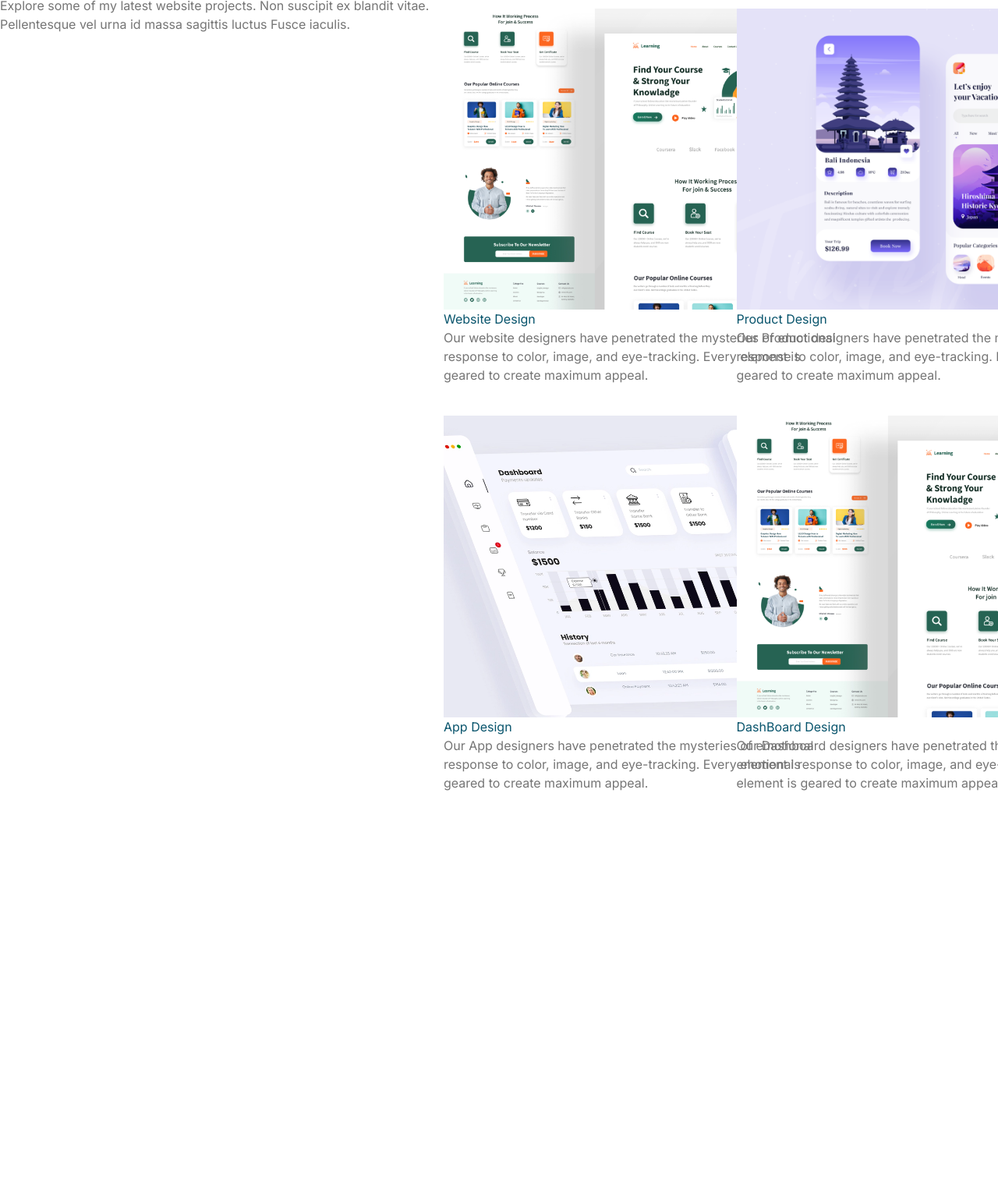
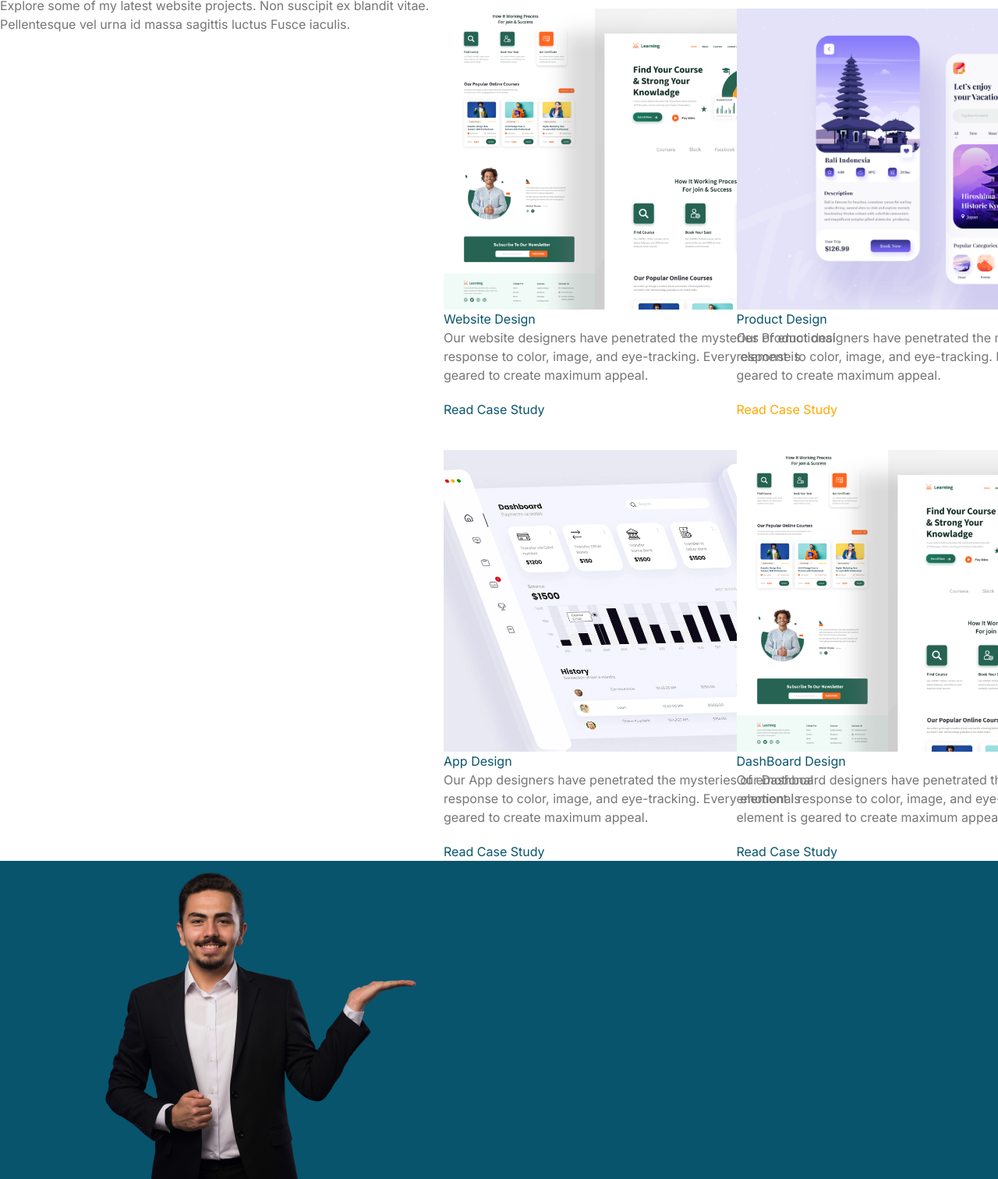
Before and after one commit to ozufar88-byte/Portfolio, a website: page src/index.html in a window 1280 px wide. Shown: the part 1663-3175 px from the top of the page at 78% size. Before the commit the page ends 2679 px from the top, so only its background shows below. Drawn offline with Linux system fonts and the light colour scheme.

Commit message:
continue

```diff
--- a/src/index.html
+++ b/src/index.html
@@ -118,7 +118,8 @@
 
                 <!-- Card 1 -->
                 <div class="bg-white p-6 rounded-lg shadow">
-      <div class="text-blue-500 text-2xl mb-4"><img src="image/main/Group 15 (2).png" alt="" class="w-[50px] h-[50px]"></div>
+                    <div class="text-blue-500 text-2xl mb-4"><img src="image/main/Group 15 (2).png" alt=""
+                            class="w-[50px] h-[50px]"></div>
                     <h3 class="font-semibold mb-2">UI/UX Design</h3>
                     <p class="text-sm text-gray-500">
                         I've created a user interface and user experience with some process and method.
@@ -127,7 +128,8 @@
 
                 <!-- Card 2 (ACTIVE) -->
                 <div class="bg-[#08546C] text-white p-6 rounded-lg shadow-lg scale-105">
-      <div class="text-yellow-400 text-2xl mb-4"><img src="image/main/Group 15.png" alt="" class="w-[50px] h-[50px]"></div>
+                    <div class="text-yellow-400 text-2xl mb-4"><img src="image/main/Group 15.png" alt=""
+                            class="w-[50px] h-[50px]"></div>
                     <h3 class="font-semibold mb-2">Web Development</h3>
                     <p class="text-sm text-gray-200">
                         I've created a user interface and user experience with some process and method.
@@ -136,7 +138,8 @@
 
                 <!-- Card 3 -->
                 <div class="bg-white p-6 rounded-lg shadow">
-      <div class="text-blue-500 text-2xl mb-4"><img src="image/main/Group 15 (1).png" alt="" class="w-[50px] h-[50px]"></div>
+                    <div class="text-blue-500 text-2xl mb-4"><img src="image/main/Group 15 (1).png" alt=""
+                            class="w-[50px] h-[50px]"></div>
                     <h3 class="font-semibold mb-2">Visual Branding</h3>
                     <p class="text-sm text-gray-500">
                         I've created a user interface and user experience with some process and method.
@@ -145,7 +148,8 @@
 
                 <!-- Card 4 -->
                 <div class="bg-white p-6 rounded-lg shadow">
-      <div class="text-blue-500 text-2xl mb-4"><img src="image/main/Group 15 (2).png" alt="" class="w-[50px] h-[50px]"></div>
+                    <div class="text-blue-500 text-2xl mb-4"><img src="image/main/Group 15 (2).png" alt=""
+                            class="w-[50px] h-[50px]"></div>
                     <h3 class="font-semibold mb-2">App Development</h3>
                     <p class="text-sm text-gray-500">
                         I've created a user interface and user experience with some process and method.
@@ -157,7 +161,8 @@
         <section class="flex justify-center pt-52">
             <div class="">
                 <h1 class="text-[#08546C] text-3xl font-semibold">Featured My Portfolio</h1>
-        <p class="text-[#757575] w-[569px] pt-3">Explore some of my latest website projects. Non suscipit ex blandit
+                <p class="text-[#757575] w-[569px] pt-3">Explore some of my latest website projects. Non suscipit ex
+                    blandit
                     vitae. Pellentesque vel urna id massa sagittis luctus Fusce iaculis.</p>
             </div>
             <div class="grid grid-cols-1 md:grid-cols-2 gap-10 pt-16">
@@ -165,30 +170,43 @@
                     <img src="image/main/ea121bf03340285f703452e13a4b7ba6410bc6c4.jpg" alt="" class="">
                     <h2 class="text-[#08546C]">Website Design</h2>
                     <p class="text-[#757575] W-[426px]">Our website designers have penetrated the mysteries of
-emotional response to color, image,  and eye-tracking.
+                        emotional response to color, image, and eye-tracking.
                         Every element is geared to create maximum appeal.</p>
+                        <button class="text-[#08546C] pt-5">Read Case Study</button>
+                        <i class="fa-solid fa-arrow-right"></i>
                 </div>
                 <div class="w-[515px]">
                     <img src="image/main/8f38c6e72434eebe6de0916f8f4cbba244645796.png" alt="" class="">
                     <h3 class="text-[#08546C]">Product Design</h3>
                     <p class="text-[#757575] W-[426px]">Our Product designers have penetrated the mysteries of
-emotional response to color, image,  and eye-tracking.
+                        emotional response to color, image, and eye-tracking.
                         Every element is geared to create maximum appeal.</p>
+                        <button class="text-[#FFA800] pt-5">Read Case Study</button>
+                        <i class="fa-solid fa-arrow-right"></i>
                 </div>
                 <div class="w-[515px]">
                     <img src="image/main/bea0266adf9a0d05dd0ddbd543329dd5392a2b4d.png" alt="" class="">
                     <h3 class="text-[#08546C]">App Design</h3>
                     <p class="text-[#757575] W-[426px]">Our App designers have penetrated the mysteries of
-emotional response to color, image,  and eye-tracking.
+                        emotional response to color, image, and eye-tracking.
                         Every element is geared to create maximum appeal.</p>
+                        <button class="text-[#08546C] pt-5">Read Case Study</button>
+                        <i class="fa-solid fa-arrow-right"></i>
                 </div>
                 <div class="w-[515px]">
                     <img src="image/main/ea121bf03340285f703452e13a4b7ba6410bc6c4.jpg" alt="" class="">
                     <h3 class="text-[#08546C]">DashBoard Design</h3>
                     <p class="text-[#757575] W-[426px]">Our Dashboard designers have penetrated the mysteries of
-emotional response to color, image,  and eye-tracking.
+                        emotional response to color, image, and eye-tracking.
                         Every element is geared to create maximum appeal.</p>
+                        <button class="text-[#08546C] pt-5">Read Case Study</button>
+                        <i class="fa-solid fa-arrow-right"></i>
                 </div>
+            </div>
+        </section>
+        <section class=" bg-[#08546C] ">
+            <div  class="flex">
+                <img src="image/main/3b61096b57ad77874b44f8ed9e59c4b72ced8355.png" alt="">
             </div>
         </section>
     </main>
```
Also changed, not shown: src/css/output.css, src/image/main/3b61096b57ad77874b44f8ed9e59c4b72ced8355.png (added). Lines whose indentation alone changed are shown as unchanged.
